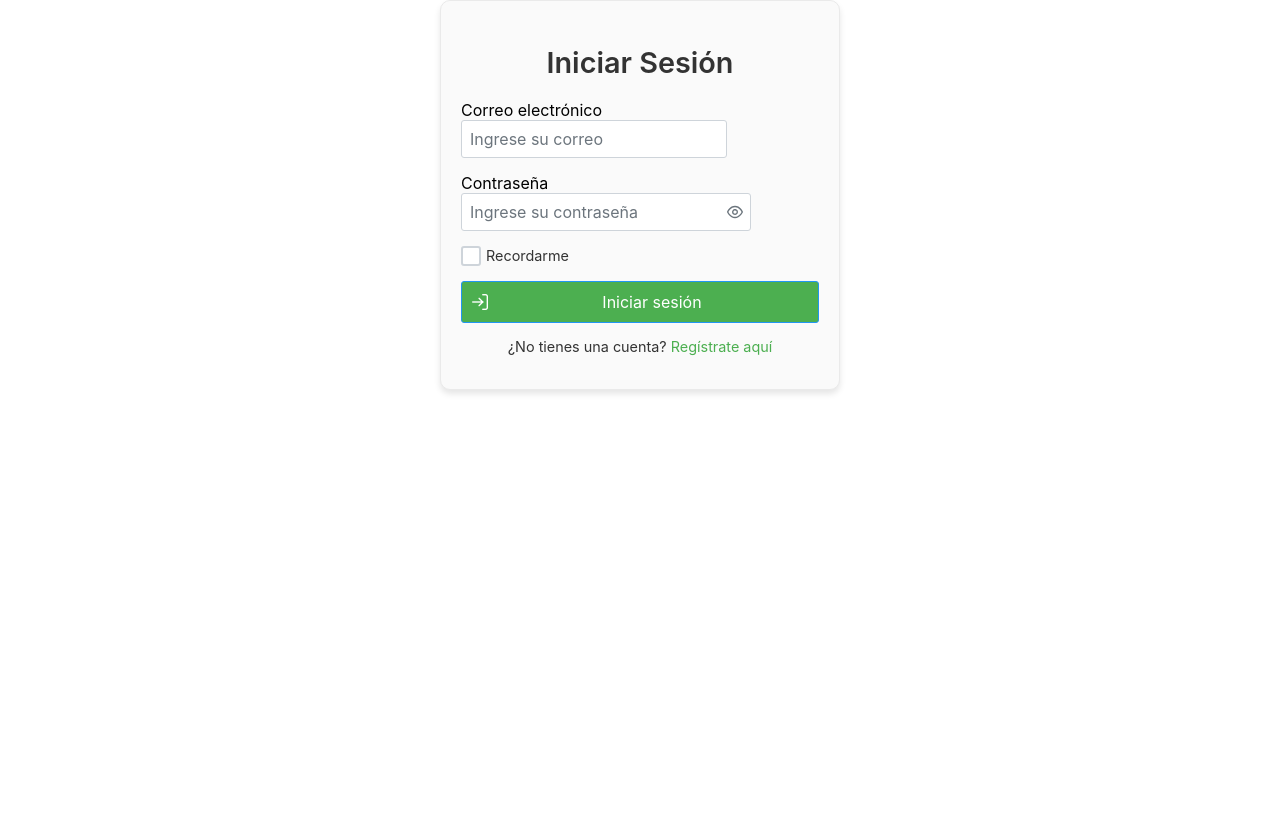
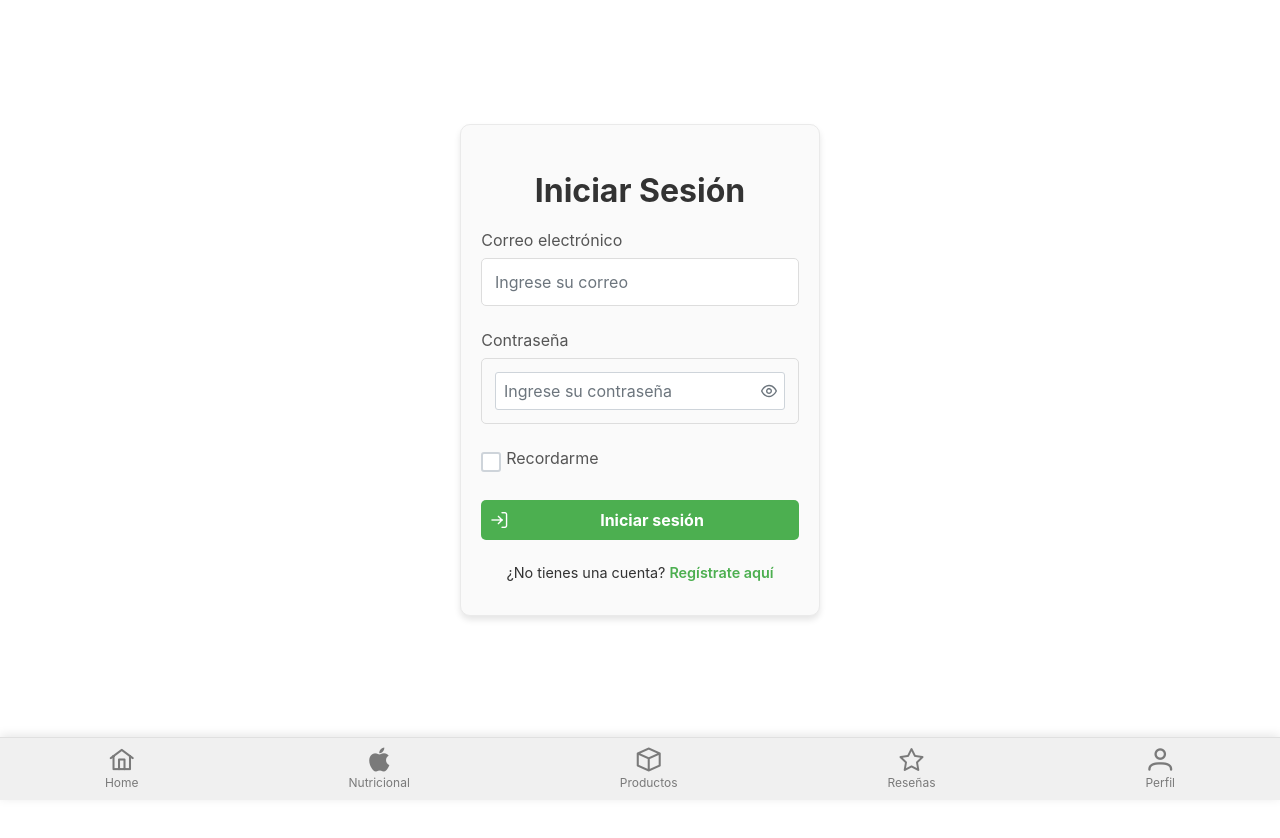
Before and after one commit to Enzo0ocarp/compare-app-PF-master, a React (Create React App) app: page /login in a window 1280 px wide. Shown: the top 838 px of the page. Before the commit the page ends 800 px from the top, so only its background shows below. Built offline with nearby package versions, Linux system fonts and the light colour scheme.

Commit message:
Mejoras en el codigo

```diff
--- a/src/components/BottomNav.js
+++ b/src/components/BottomNav.js
@@ -1,6 +1,5 @@
 import React from 'react';
 import { useNavigate, useLocation } from 'react-router-dom';
-import { Button } from 'primereact/button';
 import '../styles/BottomNav.css';
 
 function BottomNav() {
--- a/src/components/Login.js
+++ b/src/components/Login.js
@@ -7,7 +7,8 @@ import { Password } from "primereact/password";
 import { Button } from "primereact/button";
 import { Checkbox } from "primereact/checkbox";
 import { Message } from "primereact/message";
-import { useNavigate } from "react-router-dom"; // Importa useNavigate
+import { useNavigate } from "react-router-dom";
+import BottomNav from './BottomNav';
 import "../styles/Login.css";
 
 const Login = () => {
@@ -15,7 +16,7 @@ const Login = () => {
   const [error, setError] = useState("");
   const [loading, setLoading] = useState(false);
   const [rememberMe, setRememberMe] = useState(false);
-  const navigate = useNavigate(); // Inicializa useNavigate
+  const navigate = useNavigate();
 
   const onSubmit = async (data) => {
     setLoading(true);
@@ -27,7 +28,7 @@ const Login = () => {
         localStorage.setItem("userEmail", data.email);
       }
       alert("¡Usuario logueado exitosamente!");
-      navigate("/"); // Redirige a la página de Perfil
+      navigate("/");
     } catch (err) {
       setError("Error: correo o contraseña incorrectos");
     } finally {
@@ -36,6 +37,7 @@ const Login = () => {
   };
 
   return (
+    <div className="login-page">
       <div className="login-container">
         <h2 className="login-title">Iniciar Sesión</h2>
         <form onSubmit={handleSubmit(onSubmit)} className="login-form">
@@ -79,7 +81,7 @@ const Login = () => {
             <label htmlFor="rememberMe" className="remember-me-label">Recordarme</label>
           </div>
 
-        {error && <Message severity="error" text={error} />}
+          {error && <Message severity="error" text={error} className="error-message" />}
 
           <Button
             label={loading ? "Cargando..." : "Iniciar sesión"}
@@ -93,6 +95,10 @@ const Login = () => {
           ¿No tienes una cuenta? <a href="/register">Regístrate aquí</a>
         </p>
       </div>
+
+      {/* Bottom Navigation */}
+      <BottomNav />
+    </div>
   );
 };
 
--- a/src/components/Register.js
+++ b/src/components/Register.js
@@ -6,7 +6,8 @@ import { InputText } from "primereact/inputtext";
 import { Password } from "primereact/password";
 import { Button } from "primereact/button";
 import { Message } from "primereact/message";
-import { useNavigate } from "react-router-dom"; // Importa useNavigate
+import { useNavigate } from "react-router-dom";
+import BottomNav from './BottomNav';
 import "../styles/Register.css";
 
 const Register = () => {
@@ -14,17 +15,16 @@ const Register = () => {
   const [error, setError] = useState("");
   const [loading, setLoading] = useState(false);
   const [password, setPassword] = useState("");
-  const navigate = useNavigate(); // Inicializa useNavigate
+  const navigate = useNavigate();
 
   const onSubmit = async (data) => {
     setLoading(true);
     setError("");
-
     try {
       await createUserWithEmailAndPassword(auth, data.email, data.password);
       alert("¡Usuario registrado exitosamente!");
       reset();
-      navigate("/login"); // Redirige a la página de login
+      navigate("/login");
     } catch (err) {
       setError("Error: " + err.message);
     } finally {
@@ -38,9 +38,10 @@ const Register = () => {
   };
 
   return (
+    <>
       <div className="register-container">
         <h2 className="register-title">Registro</h2>
-      <form onSubmit={handleSubmit(onSubmit)} className="register-form">
+        <form onSubmit={handleSubmit(onSubmit)} className="register-form animated-form">
           <div className="form-group">
             <label htmlFor="email">Correo electrónico</label>
             <InputText
@@ -69,20 +70,23 @@ const Register = () => {
             {errors.password && <Message severity="error" text={errors.password.message} />}
           </div>
 
-        {error && <Message severity="error" text={error} />}
+          {error && <Message severity="error" text={error} className="error-message animated-error" />}
 
           <Button
             label={loading ? "Cargando..." : "Registrar"}
             icon="pi pi-user-plus"
             loading={loading}
             type="submit"
-          className="submit-button"
+            className="submit-button animated-button"
           />
         </form>
         <p className="login-link">
           ¿Ya tienes una cuenta? <a href="/login">Inicia sesión aquí</a>
         </p>
       </div>
+
+      <BottomNav />
+    </>
   );
 };
 
--- a/src/styles/BottomNav.css
+++ b/src/styles/BottomNav.css
@@ -1,10 +1,10 @@
-/* src/styles/BottomNav.css */
+/* BottomNav Styles */
 .bottom-nav {
     display: flex;
     justify-content: space-around;
     align-items: center;
     background-color: #ffffff;
-    padding: 1em 0;
+    padding: 0.75em 0;
     position: fixed;
     bottom: 0;
     width: 100%;
@@ -20,13 +20,14 @@
     color: #7a7a7a;
     font-size: 0.85rem;
     position: relative;
-    transition: color 0.3s ease;
     cursor: pointer;
+    transition: color 0.3s ease, transform 0.3s ease;
 }
 
 .bottom-nav-item.active,
 .bottom-nav-item:hover {
     color: #42a5f5;
+    transform: scale(1.1);
 }
 
 .bottom-nav-icon {
@@ -35,7 +36,7 @@
 }
 
 .bottom-nav-item.active .bottom-nav-icon {
-    animation: bounce 0.3s ease-in-out;
+    animation: bounce 0.4s ease-in-out;
     color: #42a5f5;
 }
 
@@ -54,7 +55,7 @@
     border-radius: 2px 2px 0 0;
 }
 
-/* Animación de bounce */
+/* Bounce animation */
 @keyframes bounce {
     0%, 100% {
         transform: translateY(0);
@@ -64,7 +65,7 @@
     }
 }
 
-/* Efecto de ripple */
+/* Ripple effect */
 .bottom-nav-item::after {
     content: '';
     position: absolute;
@@ -83,3 +84,8 @@
     opacity: 1;
     transform: scale(1.2);
 }
+
+/* Padding for bottom nav to prevent overlaying content */
+body {
+    padding-bottom: 60px; /* Space for the BottomNav height */
+}
--- a/src/styles/Login.css
+++ b/src/styles/Login.css
@@ -1,7 +1,14 @@
-/* Login.css */
+/* Login Styles */
+.login-page {
+  display: flex;
+  flex-direction: column;
+  min-height: 100vh;
+  padding-bottom: 60px; /* Espacio reservado para el BottomNav */
+}
+
 .login-container {
   max-width: 400px;
-    margin: 0 auto;
+  margin: auto;
   padding: 20px;
   border: 1px solid #eaeaea;
   border-radius: 10px;
@@ -17,8 +24,41 @@
   margin-bottom: 20px;
 }
 
+.login-title {
+  font-size: 2rem;
+  font-weight: 700;
+  color: #333;
+  text-align: center;
+  margin-bottom: 20px;
+}
+
 .login-form .form-group {
-    margin-bottom: 15px;
+  margin-bottom: 1.5rem;
+}
+
+.form-group label {
+  display: block;
+  margin-bottom: 0.5rem;
+  font-size: 1rem;
+  color: #555;
+}
+
+.form-input {
+  width: 100%;
+  padding: 0.8rem;
+  border: 1px solid #ddd;
+  border-radius: 5px;
+  outline: none;
+  transition: box-shadow 0.3s ease;
+}
+
+.form-input:focus {
+  box-shadow: 0px 0px 5px rgba(66, 165, 245, 0.6);
+  border-color: #42a5f5;
+}
+
+.error-message {
+  margin-top: 0.5rem;
 }
 
 .remember-me {
@@ -36,20 +76,43 @@
   width: 100%;
   padding: 10px;
   background-color: #4caf50;
+  color: #fff;
+  font-weight: bold;
+  border: none;
+  border-radius: 5px;
+  cursor: pointer;
+  transition: background-color 0.3s ease;
+}
+
+.submit-button:hover {
+  background-color: #45a049;
 }
 
 .register-link {
   text-align: center;
   font-size: 0.9rem;
   color: #333;
-    margin-top: 15px;
+  margin-top: 1.5rem;
 }
 
 .register-link a {
   color: #4caf50;
   text-decoration: none;
+  font-weight: 600;
 }
 
 .register-link a:hover {
   text-decoration: underline;
 }
+
+/* Animations */
+@keyframes fadeIn {
+  from {
+      opacity: 0;
+      transform: translateY(-10px);
+  }
+  to {
+      opacity: 1;
+      transform: translateY(0);
+  }
+}
--- a/src/styles/ProductosStyles.css
+++ b/src/styles/ProductosStyles.css
@@ -3,6 +3,20 @@
     background-color: #f4f4f4;
 }
 
+.product-image {
+    width: 150px; /* Ajusta el ancho de la imagen */
+    height: 150px; /* Ajusta la altura de la imagen */
+    object-fit: cover; /* Para asegurar que la imagen ocupe el espacio completo sin deformarse */
+    border-radius: 8px; /* Opcional: redondear bordes */
+}
+
+.dialog-image {
+    width: 100%; /* La imagen ocupa el ancho completo del diálogo */
+    height: auto; /* Mantiene la proporción de la imagen */
+    max-height: 300px; /* Limita la altura máxima */
+    object-fit: cover;
+    border-radius: 8px;
+}
 .section-header {
     display: flex;
     align-items: center;
--- a/src/styles/Register.css
+++ b/src/styles/Register.css
@@ -5,7 +5,7 @@
     border: 1px solid #eaeaea;
     border-radius: 10px;
     background-color: #fafafa;
-    box-shadow: 0px 4px 6px rgba(0, 0, 0, 0.1);
+    box-shadow: 0px 4px 10px rgba(0, 0, 0, 0.15);
   }
 
   .register-title {
@@ -20,10 +20,35 @@
     margin-bottom: 15px;
   }
 
+  .animated-form {
+    animation: fadeIn 0.5s ease;
+  }
+
+  .animated-error {
+    animation: shake 0.3s ease;
+  }
+
+  @keyframes fadeIn {
+    from { opacity: 0; }
+    to { opacity: 1; }
+  }
+
+  @keyframes shake {
+    0%, 100% { transform: translateX(0); }
+    25% { transform: translateX(-5px); }
+    50% { transform: translateX(5px); }
+    75% { transform: translateX(-5px); }
+  }
+
   .submit-button {
     width: 100%;
     padding: 10px;
     background-color: #4caf50;
+    transition: background-color 0.3s ease;
+  }
+
+  .submit-button:hover {
+    background-color: #45a049;
   }
 
   .login-link {
@@ -41,3 +66,14 @@
   .login-link a:hover {
     text-decoration: underline;
   }
+
+  /* Estilo para BottomNav */
+  .bottom-nav {
+    position: fixed;
+    bottom: 0;
+    width: 100%;
+    background-color: #f0f0f0;
+    box-shadow: 0 -2px 10px rgba(0, 0, 0, 0.1);
+    text-align: center;
+    padding: 10px 0;
+  }
```
Also changed, not shown: src/pages/Login.js (deleted, +0 -31 lines), src/pages/Productos.js (+17 -5 lines), src/pages/Register.js (deleted, +0 -36 lines). Lines whose indentation alone changed are shown as unchanged.
